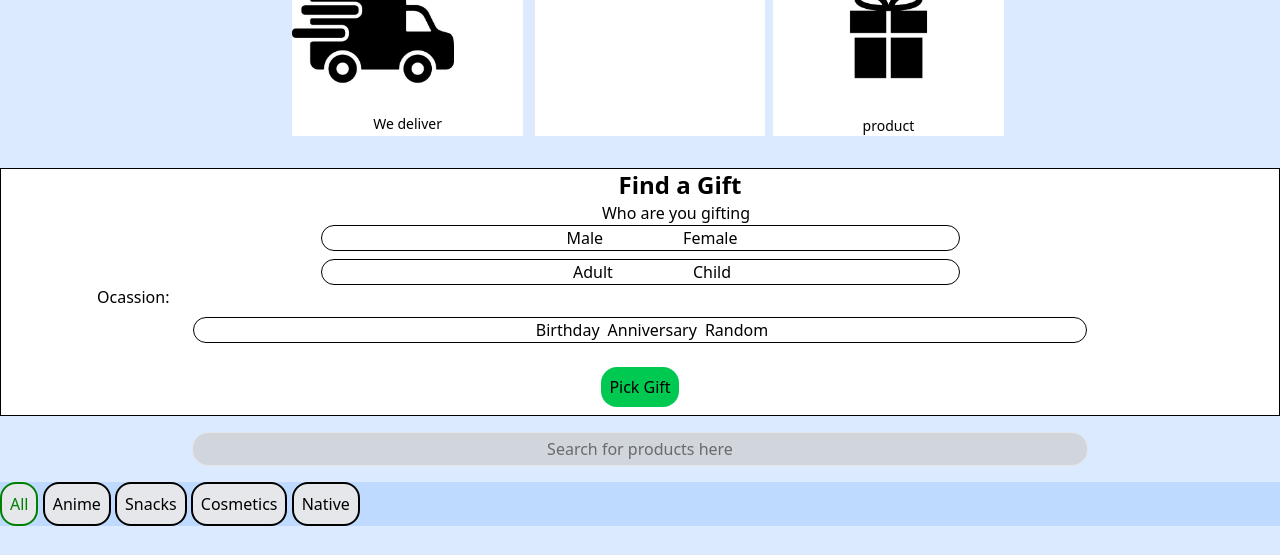
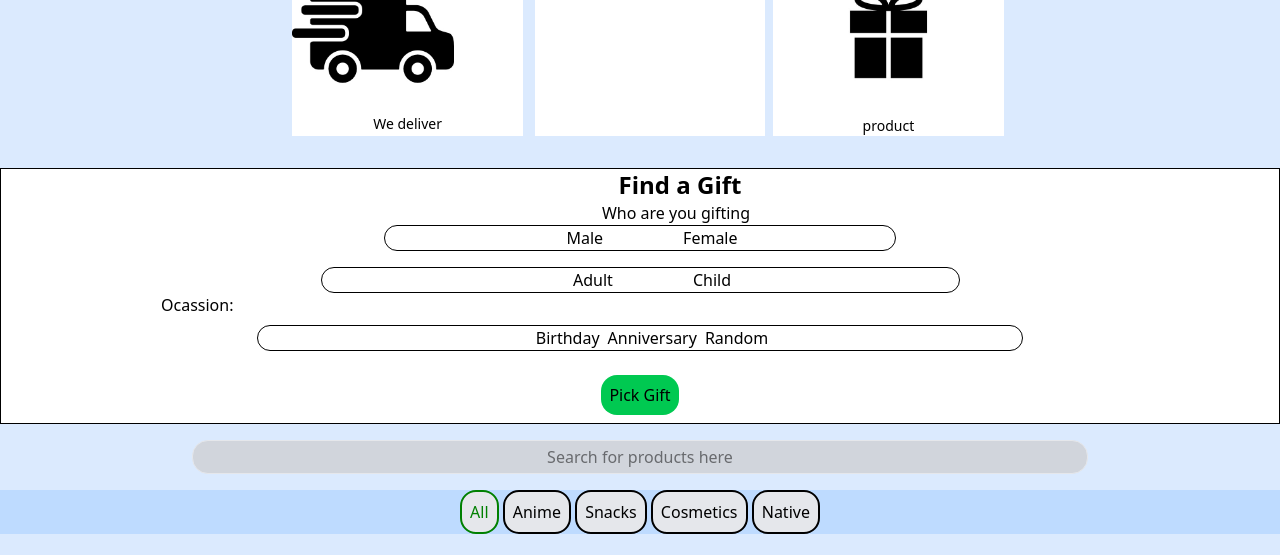
Before and after one commit to Nobody-983/Swiftly, a website with bundled scripts: page src/index.html in a window 1280 px wide. Shown: the part 183-738 px from the top of the page. Built offline with nearby package versions, Linux system fonts and the light colour scheme; files whose address does not match are found by name.

Commit message:
fixed some css

```diff
--- a/src/index.html
+++ b/src/index.html
@@ -18,17 +18,17 @@
      <div class="bg-blue-100 flex md:justify-center">
       <div class="rounded-2xl ml-4 flex md:w-[60%] justify-center">
         <div class="bg-white w-[30%]">
-          <img src=".\icons\delivery.jpeg" alt="delivery icon" class="w-[70%]">
+          <img src="icons\delivery.jpeg" alt="delivery icon" class="w-[70%]">
 <p class="text-sm text-center">   We deliver</p>
         </div>
 
   <div class="bg-white w-[30%] ml-3">
-          <img src=".\icons\whatsapp.jpeg" alt="delivery icon" class="w-[70%]">
+          <img src="icons\whatsapp.jpeg" alt="delivery icon" class="w-[70%]">
 <p class="text-sm text-center">whatsapp</p>
         </div>
 
         <div class="bg-white w-[30%] ml-2">
-          <img src=".\icons\gift.jpeg" alt="delivery icon" class="w-[120%]">
+          <img src="icons\gift.jpeg" alt="delivery icon" class="w-[120%]">
 <p class="text-sm text-center">product</p>
         </div>
       </div>
@@ -36,16 +36,16 @@
     <div class="border mt-8 mx-auto bg-white ">
 <h1 class="font-bold md:text-center  text-2xl ml-20">Find a Gift</h1>
 <p class="ml-18 md:text-center">Who are you gifting</p>
-<div class="border border-1 md:mx-auto justify-center md:w-[50%] rounded-2xl gap-20 w-[70%] ml-12 flex">
+<div class="border border-1 md:mx-auto justify-center md:w-[40%] rounded-2xl gap-20 w-[70%] ml-12 flex">
   <span class="ml-6 cursor-pointer" id="male">Male</span>
   <span class="cursor-pointer" id="female">Female</span>
 </div>
-<div class="border border-1 justify-center md:mx-auto md:w-[50%] rounded-2xl mt-2 gap-20 w-[70%] ml-12 flex">
+<div class="border border-1 justify-center md:mx-auto md:w-[50%] rounded-2xl mt-4 gap-20 w-[70%] ml-12 flex">
   <span class="ml-6 cursor-pointer" id="adult">Adult</span>
   <span class="cursor-pointer" id="child">Child</span>
 </div>
-<span class="ml-4 md:ml-24">Ocassion:</span>
-<div class="border border-1 justify-center md:mx-auto md:w-[70%] rounded-2xl mt-2 gap-2 w-[90%] ml-4 flex">
+<span class="sm:ml-4 md:ml-40 md:text-center md:justify-center md:mx-auto">Ocassion:</span>
+<div class="border border-1 justify-center md:mx-auto md:w-[60%] rounded-2xl mt-2 gap-2 w-[90%] ml-4 flex">
 
   <span class="ml-6 cursor-pointer" id="birthday">Birthday</span>
   <span class="cursor-pointer" id="anniversary">Anniversary</span>
@@ -70,7 +70,7 @@ placeholder="Search for products here" />
     </div>
 
     <!-- category section -->
-     <div class="mt-4 sm:gap-4 justify-center bg-blue-200">
+     <div class="mt-4 sm:gap-4  md:text-center bg-blue-200">
        <button class="rounded-2xl p-2 hover:bg-green-500 bg-gray-200" id="all">All</button>
       <button class="rounded-2xl p-2 hover:bg-green-500 bg-gray-200" id="anime">Anime</button>
       <button class="rounded-2xl p-2 hover:bg-green-500 bg-gray-200" id="snacks">Snacks</button>
```
Also changed, not shown: src/output.css.
